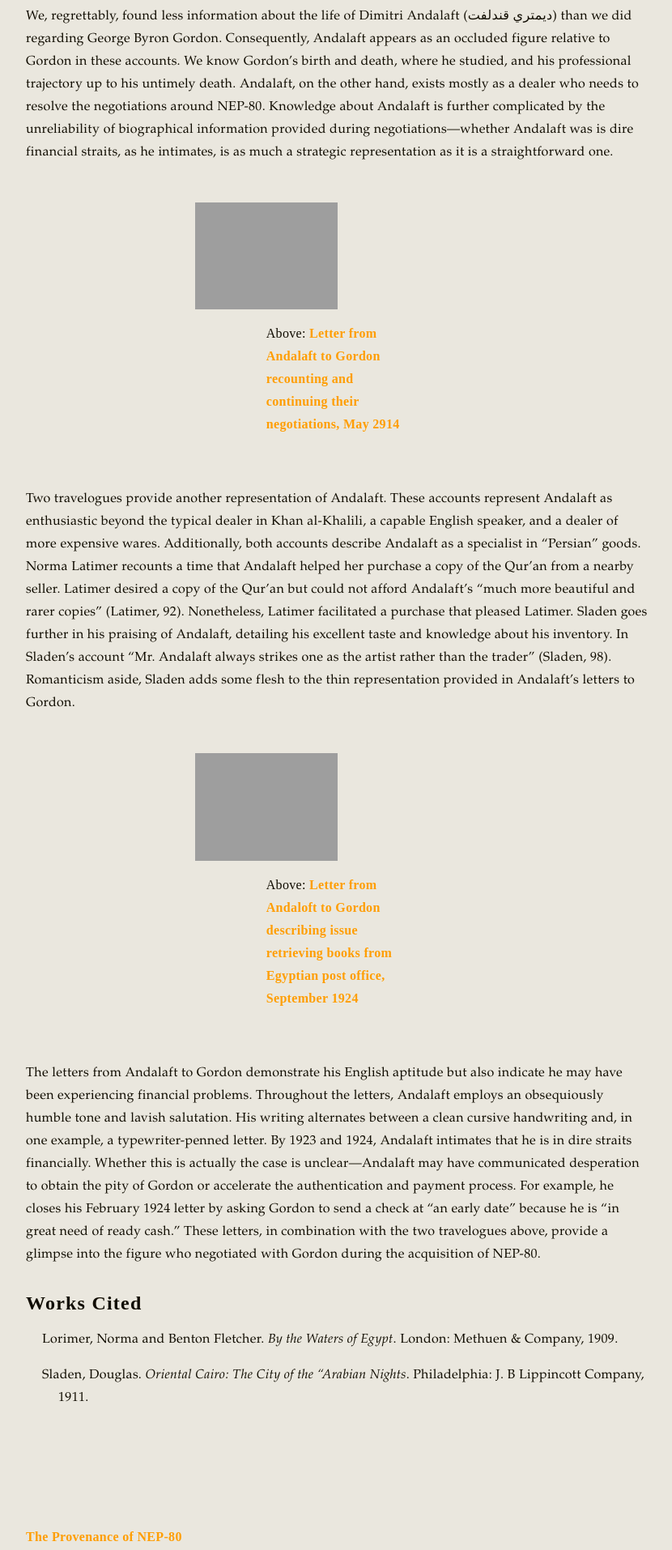
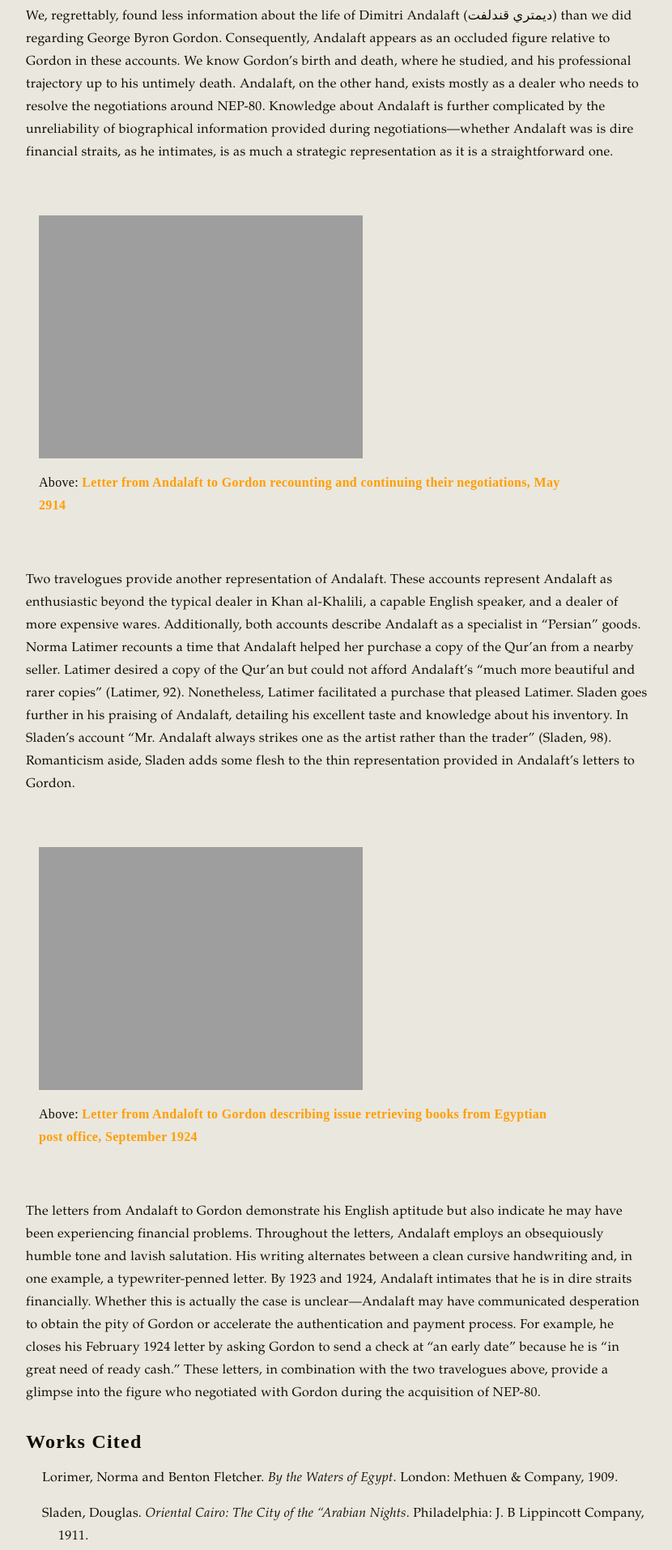
Before and after one commit to maxjdugan/wax-nep-80, a Jekyll site: the page built from _exhibits/c.md, in a window 1280 px wide. Shown: the part 354-2268 px from the top of the page at 81% size, without its empty margins (223-1053 px from the left). Built offline with Jekyll 4.4.1, drawn with Linux system fonts in a browser that asks for light colours.

Commit message:
Reversion back to previous style

```diff
--- a/_sass/_wax.scss
+++ b/_sass/_wax.scss
@@ -196,21 +196,15 @@ content section
       background-color: $neutral;
       margin-top: $more-margin;
       margin-bottom: $more-margin;
-      margin-left: auto;
-      margin-right: auto;
-      display: block;
+      display: inline-block;
       padding: 1em;
-      width: 50%;
+      max-width: 90%;
       img {
-        width: 50%;
+        max-width: 100%;
         max-height: 80vh;
       }
       .image-caption {
         margin: 1em 0 1em 0;
-        display: block;
-        margin-left: auto;
-        margin-right: auto;
-        width: 50%;
         font-family: $heading-font;
       }
     }
```
